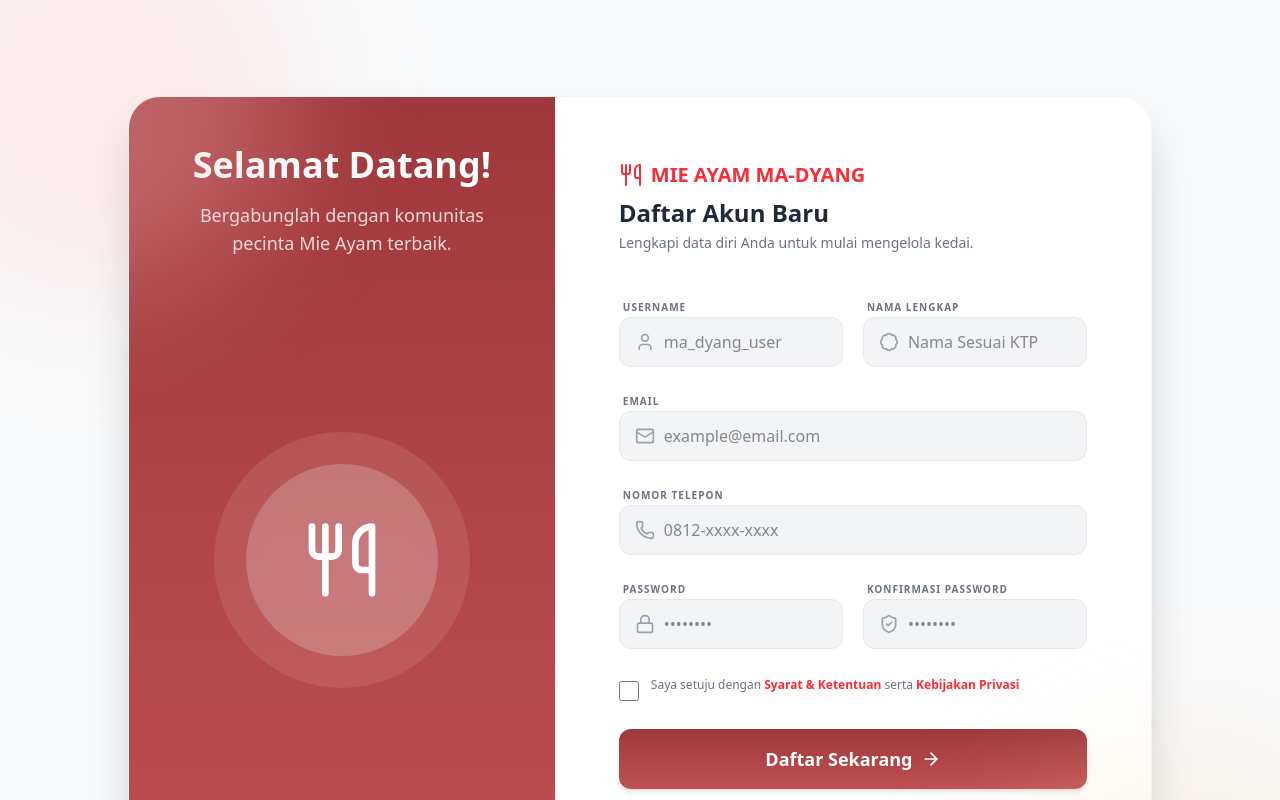
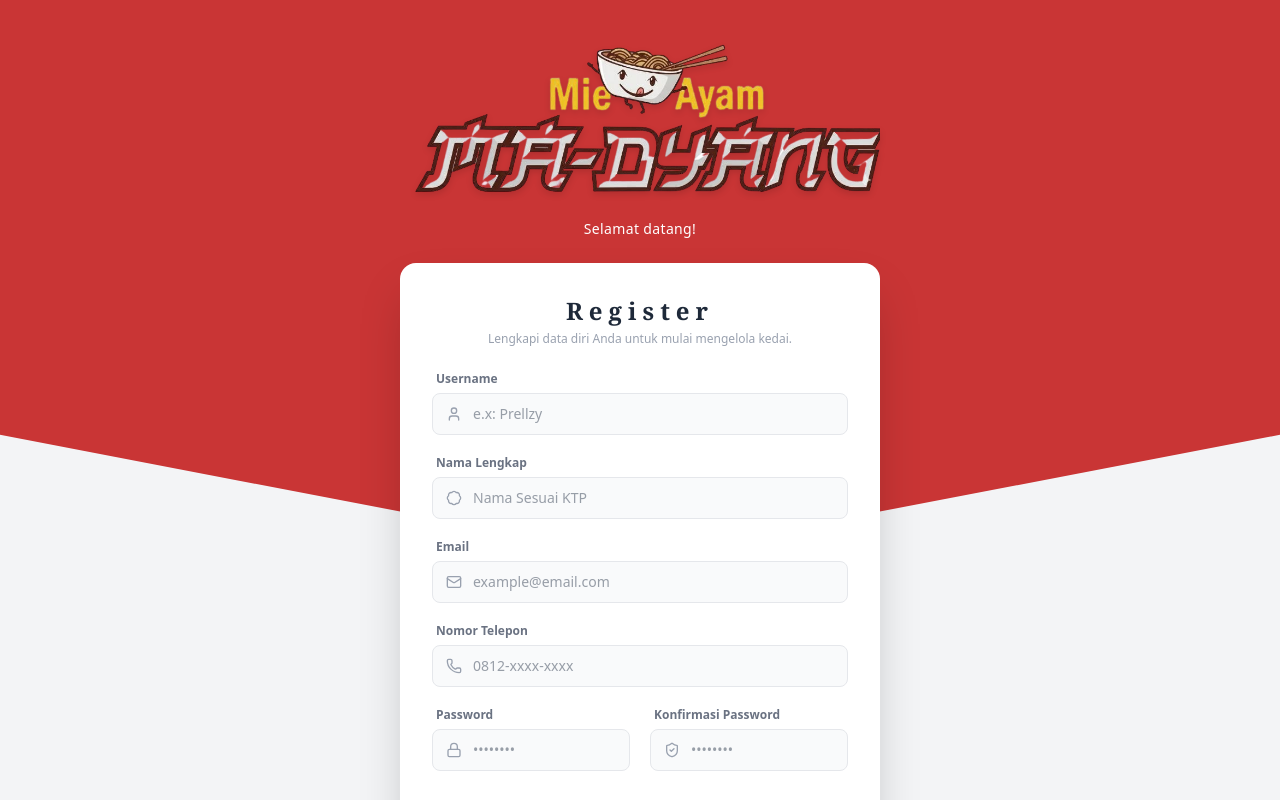
Before and after one commit to kaka166/PT3_Mie_Madyang, a Next.js app in the folder frontend/: page /register in a window 1280 px wide. Shown: the top 800 px of the page. Built offline with nearby package versions, Linux system fonts and the light colour scheme.

Commit message:
updating register and navbar logo

```diff
--- a/frontend/app/(auth)/register/page.tsx
+++ b/frontend/app/(auth)/register/page.tsx
@@ -1,5 +1,6 @@
 "use client";
 
+import Image from "next/image";
 import Link from "next/link";
 import { useState } from "react";
 import {
@@ -10,9 +11,20 @@ import {
   Lock,
   ShieldCheck,
   ArrowRight,
-  Utensils,
   LucideIcon,
 } from "lucide-react";
+
+// ============================================================
+// ✏️ GANTI PATH/URL GAMBAR DI SINI
+const BANNER_SRC = "/assets/Logo_Mie_Ma-Dyang_RemovedBG.png";
+
+// ✏️ GANTI TEKS ALT
+const BANNER_ALT = "Banner Mie Ayam Ma-Dyang";
+
+// ✏️ GANTI UKURAN TAMPILAN GAMBAR (px)
+const BANNER_WIDTH = 600;
+const BANNER_HEIGHT = 600;
+// ============================================================
 
 export default function RegisterPage() {
   const [formData, setFormData] = useState({
@@ -31,114 +43,119 @@ export default function RegisterPage() {
   };
 
   return (
-    <main className="flex-grow flex items-center justify-center px-4 py-12 md:py-24 relative overflow-hidden bg-gray-50">
+    <main className="min-h-screen flex flex-col items-center relative bg-gray-100 overflow-hidden">
+      {/* Red chevron background — sama seperti login */}
+      <div
+        className="absolute top-0 left-0 right-0 bg-[#c93535]"
+        style={{
+          height: "52%",
+          clipPath: "polygon(0 0, 100% 0, 100% 78%, 50% 100%, 0 78%)",
+        }}
+      />
 
-      {/* Background */}
-      <div className="absolute -top-24 -left-24 w-96 h-96 bg-red-200/30 rounded-full blur-3xl" />
-      <div className="absolute -bottom-24 -right-24 w-96 h-96 bg-orange-200/20 rounded-full blur-3xl" />
+      <div className="relative z-10 w-full max-w-lg px-4 pt-10 pb-12 flex flex-col items-center">
 
-      <div className="w-full max-w-5xl flex flex-col md:flex-row bg-white rounded-[2rem] overflow-hidden shadow-2xl border border-gray-100">
-
-        {/* LEFT */}
-        <div className="hidden md:flex md:w-5/12 bg-gradient-to-b from-[#a0383b] to-[#c05051] p-12 flex-col justify-between items-center text-center">
-
-          <div>
-            <h1 className="text-white font-bold text-4xl mb-4">
-              Selamat Datang!
-            </h1>
-            <p className="text-white/80 text-lg">
-              Bergabunglah dengan komunitas pecinta Mie Ayam terbaik.
-            </p>
-          </div>
-
-          {/* Icon Besar */}
-          <div className="relative w-64 h-64 flex items-center justify-center">
-            <div className="absolute inset-0 bg-white/10 rounded-full animate-pulse"></div>
-            <div className="w-48 h-48 bg-white/20 rounded-full flex items-center justify-center backdrop-blur-md">
-              <Utensils className="text-white w-20 h-20" />
-            </div>
-          </div>
-
-          <p className="text-white/60 text-sm italic">
-            Kelezatan autentik dalam setiap mangkuk.
+        {/* ============================================================
+            📌 AREA BANNER / LOGO — sama seperti login
+        ============================================================ */}
+        <div className="mb-6 flex flex-col items-center">
+          <Image
+            src={BANNER_SRC}
+            alt={BANNER_ALT}
+            width={BANNER_WIDTH}
+            height={BANNER_HEIGHT}
+            className="object-contain drop-shadow-md"
+            priority
+          />
+          <p className="text-white text-sm mt-6 font-light tracking-wide">
+            Selamat datang!
           </p>
         </div>
+        {/* ========================================================== */}
 
-        {/* RIGHT */}
-        <div className="w-full md:w-7/12 p-8 md:p-16">
+        {/* Card */}
+        <div className="bg-white rounded-2xl shadow-2xl w-full px-8 py-8">
 
-          {/* Header */}
-          <div className="mb-10 text-center md:text-left">
-            <div className="flex items-center justify-center md:justify-start gap-2 mb-2">
-              <Utensils className="text-red-500 w-6 h-6" />
-              <span className="text-red-500 font-extrabold text-xl uppercase">
-                Mie Ayam Ma-Dyang
-              </span>
-            </div>
-
-            <h2 className="text-gray-800 text-2xl font-bold">
-              Daftar Akun Baru
+          {/* Title */}
+          <div className="text-center mb-1">
+            <h2
+              className="text-2xl font-bold tracking-[0.25em] text-gray-800"
+              style={{ fontFamily: "Georgia, serif" }}
+            >
+              Register
             </h2>
-            <p className="text-gray-500 text-sm mt-1">
-              Lengkapi data diri Anda untuk mulai mengelola kedai.
-            </p>
           </div>
+          <p className="text-center text-gray-400 text-xs mb-6">
+            Lengkapi data diri Anda untuk mulai mengelola kedai.
+          </p>
 
           <form onSubmit={handleSubmit} className="space-y-5">
 
             {/* Username + Nama */}
-            <div className="grid md:grid-cols-2 gap-5">
-
-              <InputField icon={User} placeholder="ma_dyang_user" label="Username" />
-              <InputField icon={Badge} placeholder="Nama Sesuai KTP" label="Nama Lengkap" />
-
+            <div>
+              <InputField icon={User}  label="Username"     placeholder="e.x: Prellzy" />
+            </div>
+            <div>
+              <InputField icon={Badge} label="Nama Lengkap" placeholder="Nama Sesuai KTP" />
             </div>
 
-            <InputField icon={Mail} placeholder="example@email.com" label="Email" type="email" />
-            <InputField icon={Phone} placeholder="0812-xxxx-xxxx" label="Nomor Telepon" type="tel" />
+            <InputField icon={Mail}  label="Email"          placeholder="example@email.com" type="email" />
+            <InputField icon={Phone} label="Nomor Telepon"  placeholder="0812-xxxx-xxxx"    type="tel" />
 
             {/* Password */}
-            <div className="grid md:grid-cols-2 gap-5">
-
-              <InputField icon={Lock} placeholder="••••••••" label="Password" type="password" />
-              <InputField icon={ShieldCheck} placeholder="••••••••" label="Konfirmasi Password" type="password" />
-
+            <div className="grid grid-cols-1 md:grid-cols-2 gap-5">
+              <InputField icon={Lock}        label="Password"           placeholder="••••••••" type="password" />
+              <InputField icon={ShieldCheck} label="Konfirmasi Password" placeholder="••••••••" type="password" />
             </div>
 
             {/* Terms */}
             <div className="flex items-start gap-3 py-2">
-              <input type="checkbox" required className="mt-1 w-5 h-5 accent-red-500 cursor-pointer" />
+              <input
+                type="checkbox"
+                required
+                className="mt-1 w-4 h-4 accent-[#c93535] cursor-pointer"
+              />
               <p className="text-gray-500 text-xs">
                 Saya setuju dengan{" "}
-                <Link href="#" className="text-red-500 font-semibold hover:underline">
+                <Link href="#" className="text-[#c93535] font-semibold hover:underline">
                   Syarat & Ketentuan
                 </Link>{" "}
                 serta{" "}
-                <Link href="#" className="text-red-500 font-semibold hover:underline">
+                <Link href="#" className="text-[#c93535] font-semibold hover:underline">
                   Kebijakan Privasi
                 </Link>
               </p>
             </div>
 
-            {/* Button */}
-            <button className="w-full bg-gradient-to-b from-[#a0383b] to-[#c05051] text-white py-4 rounded-xl font-bold text-lg shadow-md hover:brightness-110 active:scale-95 transition flex items-center justify-center gap-2 group">
+            {/* Submit Button — sama seperti login */}
+            <button
+              type="submit"
+              className="w-full py-3 bg-[#c93535] hover:bg-[#a82828] active:scale-[0.98] text-white font-bold rounded-lg tracking-widest text-sm transition flex items-center justify-center gap-2 group"
+            >
               Daftar Sekarang
-              <ArrowRight className="w-5 h-5 group-hover:translate-x-1 transition" />
+              <ArrowRight className="w-4 h-4 group-hover:translate-x-1 transition" />
             </button>
 
           </form>
 
-          {/* Footer */}
-          <div className="mt-8 pt-6 border-t text-center">
-            <p className="text-gray-500 text-sm">
-              Sudah punya akun?
-              <Link href="/login" className="text-red-500 font-bold ml-1 hover:underline">
-                Masuk di sini
-              </Link>
-            </p>
-          </div>
+          {/* Divider & Login */}
+          <hr className="my-5 border-gray-100" />
+          <p className="text-center text-sm text-gray-400">
+            Sudah punya akun?{" "}
+            <Link href="/login" className="text-[#c93535] font-bold hover:underline">
+              Masuk di sini
+            </Link>
+          </p>
 
         </div>
+
+        {/* Footer */}
+        <div className="flex gap-5 mt-6 text-xs text-gray-300">
+          <span>Help Center</span>
+          <span>Privacy Policy</span>
+          <span>Terms</span>
+        </div>
+
       </div>
     </main>
   );
@@ -160,16 +177,16 @@ function InputField({
 }: InputFieldProps) {
   return (
     <div className="space-y-1.5">
-      <label className="text-gray-500 text-[10px] uppercase tracking-widest font-bold ml-1">
+      <label className="block text-xs font-semibold text-gray-500 mb-1.5 ml-1">
         {label}
       </label>
       <div className="relative group">
-        <Icon className="absolute left-4 top-1/2 -translate-y-1/2 text-gray-400 w-5 h-5 group-focus-within:text-red-500 transition" />
+        <Icon className="absolute left-3.5 top-1/2 -translate-y-1/2 text-gray-400 w-4 h-4 group-focus-within:text-[#c93535] transition" />
         <input
           type={type}
           placeholder={placeholder}
           required
-          className="w-full pl-11 pr-4 py-3 bg-gray-100 border border-gray-200 rounded-xl focus:ring-2 focus:ring-red-200 focus:border-red-400 outline-none transition"
+          className="w-full pl-10 pr-4 py-2.5 border border-gray-200 rounded-lg text-sm text-gray-700 bg-gray-50 focus:outline-none focus:border-[#c93535] focus:bg-white transition"
         />
       </div>
     </div>
--- a/frontend/src/components/dashboard/navbar.tsx
+++ b/frontend/src/components/dashboard/navbar.tsx
@@ -1,14 +1,38 @@
+import Image from "next/image";
 import { Bell, Settings } from "lucide-react";
+
+// ============================================================
+// ✏️ GANTI PATH/URL GAMBAR DI SINI
+const BANNER_SRC = "/assets/Logo_Mie_Ma-Dyang_RemovedBG.png";
+
+// ✏️ GANTI TEKS ALT
+const BANNER_ALT = "Logo Mie Ayam Ma-Dyang";
+
+// ✏️ GANTI UKURAN TAMPILAN GAMBAR (px)
+const BANNER_WIDTH = 120;
+const BANNER_HEIGHT = 40;
+// ============================================================
 
 export default function Navbar() {
   return (
     <header className="bg-white/80 backdrop-blur-md border-b border-neutral-100 fixed top-0 z-40 w-full">
       <div className="flex justify-between items-center w-full px-6 py-3">
+
+        {/* ============================================================
+            📌 AREA BANNER / LOGO
+            Ganti variabel BANNER_SRC di atas untuk mengganti gambar.
+        ============================================================ */}
         <div className="flex items-center gap-8">
-          <span className="text-xl font-bold text-primary italic">
-            Mie Ayam Ma-Dyang
-          </span>
+          <Image
+            src={BANNER_SRC}
+            alt={BANNER_ALT}
+            width={BANNER_WIDTH}
+            height={BANNER_HEIGHT}
+            className="object-contain"
+            priority
+          />
         </div>
+        {/* ========================================================== */}
 
         <div className="flex items-center gap-4">
           <div className="flex gap-2">
@@ -28,6 +52,7 @@ export default function Navbar() {
             />
           </div>
         </div>
+
       </div>
     </header>
   );
```
Also changed, not shown: frontend/app/(auth)/login/page.tsx (+2 -8 lines).
